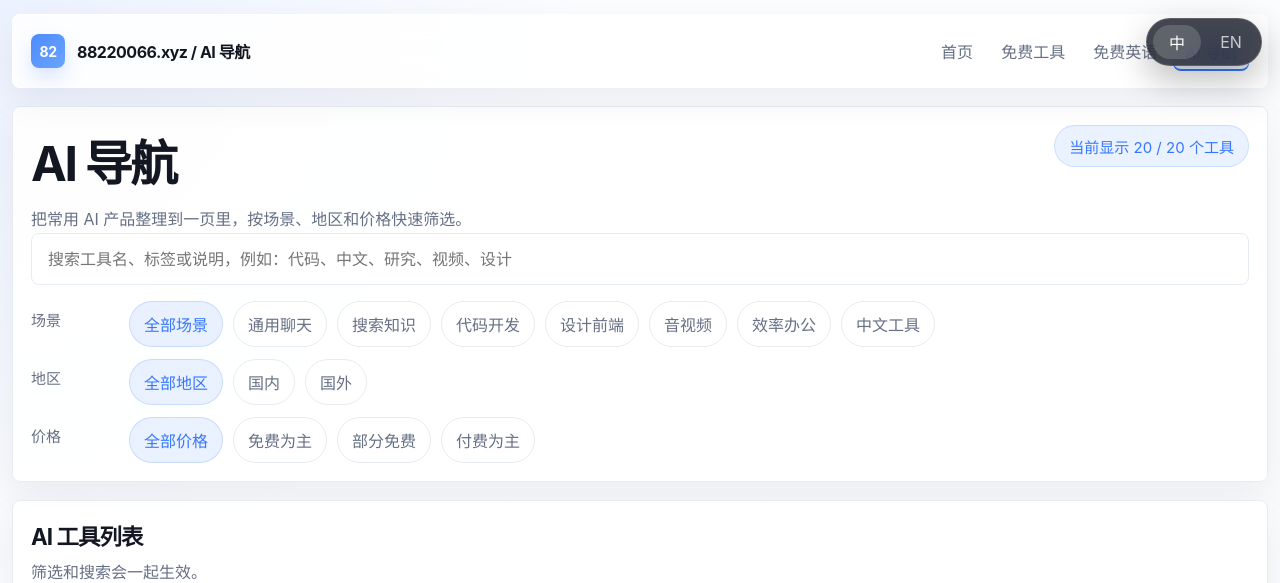
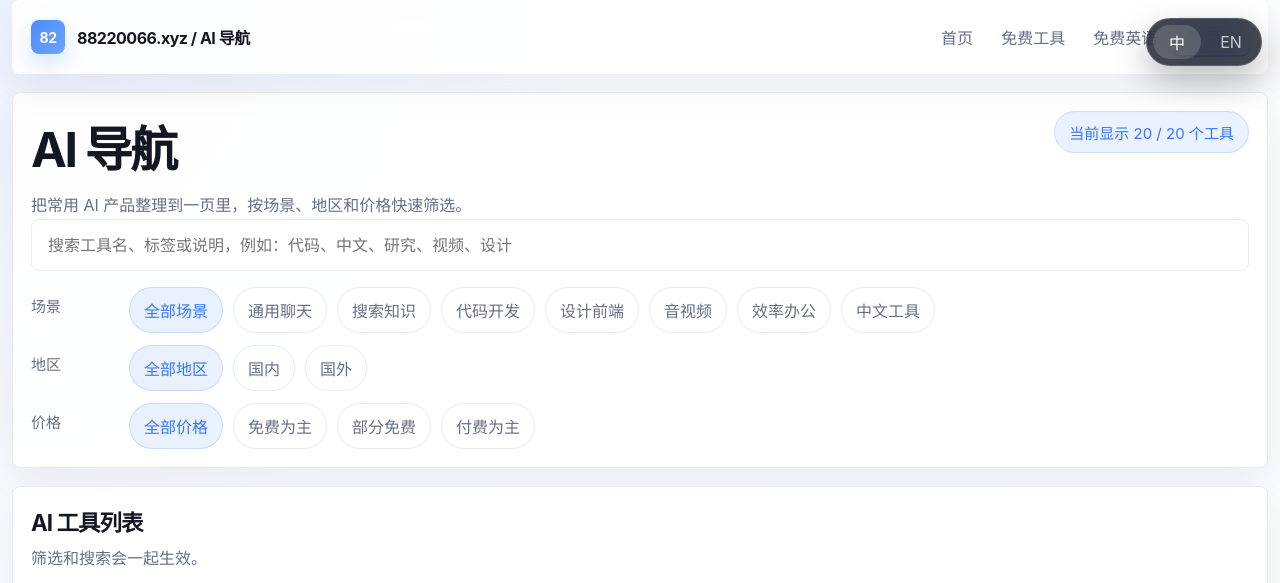
Before and after one commit to Xingyao82/portal-88220066, a plain HTML site: page ai-nav/index.html in a window 1280 px wide. Shown: the top 583 px of the page. Drawn offline with Linux system fonts and the light colour scheme.

Commit message:
Pin inner page nav to top

```diff
--- a/notes/page-sync.css
+++ b/notes/page-sync.css
@@ -20,14 +20,15 @@ body {
 .shell {
   width: min(calc(100% - 24px), 1320px) !important;
   margin: 0 auto !important;
-  padding: 14px 0 28px !important;
+  padding: 0 0 28px !important;
 }
 
 .nav {
   position: sticky;
-  top: 10px;
+  top: 0;
   z-index: 20;
   min-height: 74px;
+  margin-bottom: 14px;
   padding: 14px 18px !important;
   border: 1px solid rgba(255, 255, 255, 0.9) !important;
   border-radius: 8px !important;
```
